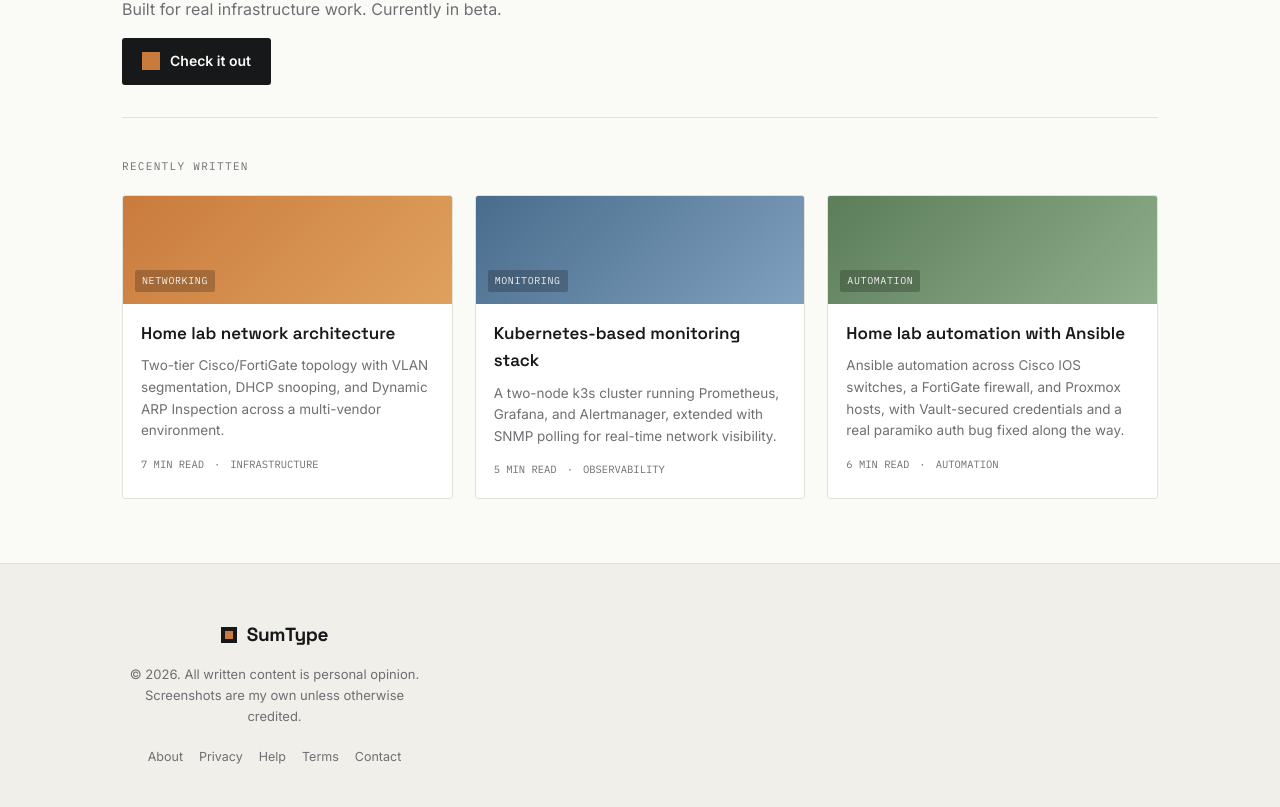
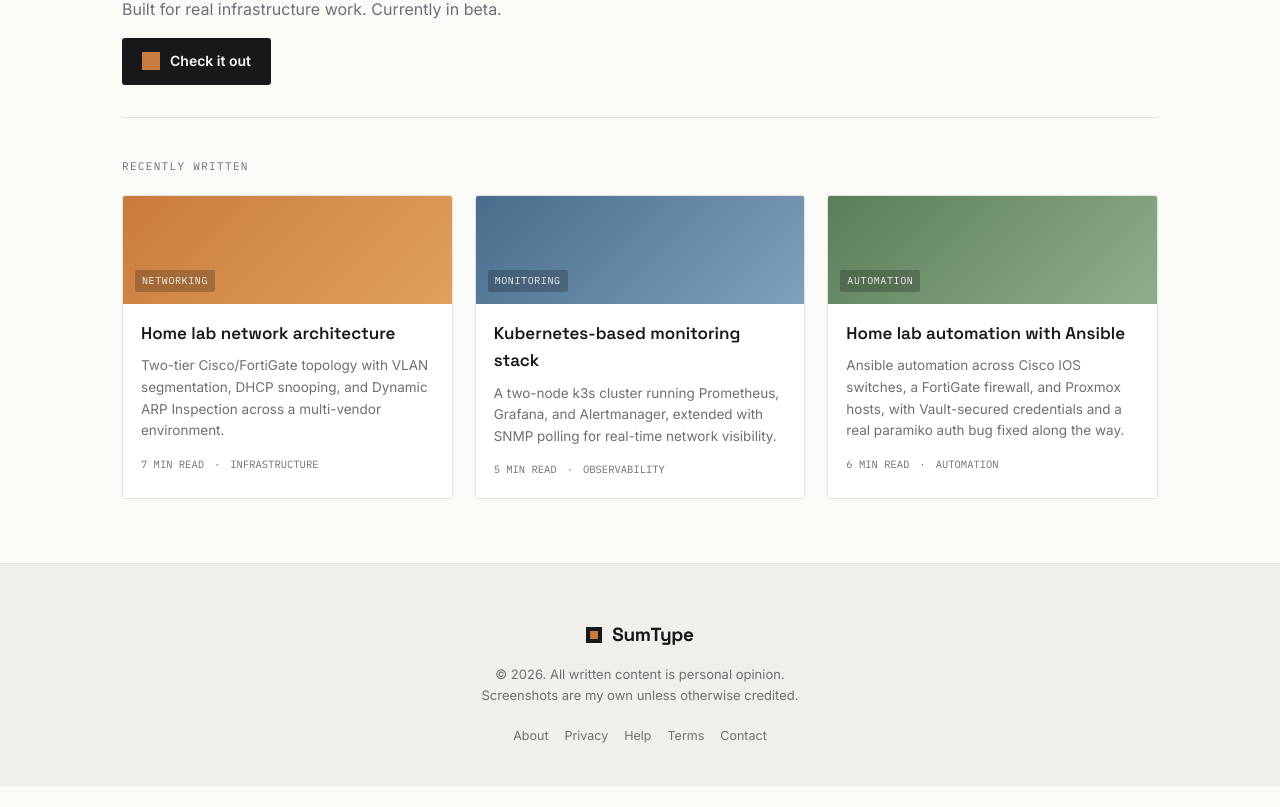
Before and after one commit to angjones3005/SumType, a Next.js app: page / in a window 1280 px wide. Shown: the part 457-1264 px from the top of the page. After the commit the page ends 1243 px from the top, so only its background shows below. Built offline with nearby package versions, Linux system fonts and the light colour scheme.

Commit message:
update About page and add Specter promo

```diff
--- a/app/globals.css
+++ b/app/globals.css
@@ -196,7 +196,7 @@
 
 /* ---------- FOOTER ---------- */
 footer { border-top: 1px solid var(--border); background: var(--bg-alt); padding: 56px 0 40px; }
-.footer-grid { display: grid; grid-template-columns: 1fr 1.2fr 1fr; gap: 30px; }
+.footer-grid { display: grid; grid-template-columns: 1fr; gap: 30px; }
 .footer-label {
   font-family: 'IBM Plex Mono', monospace;
   font-size: 10px;
```
